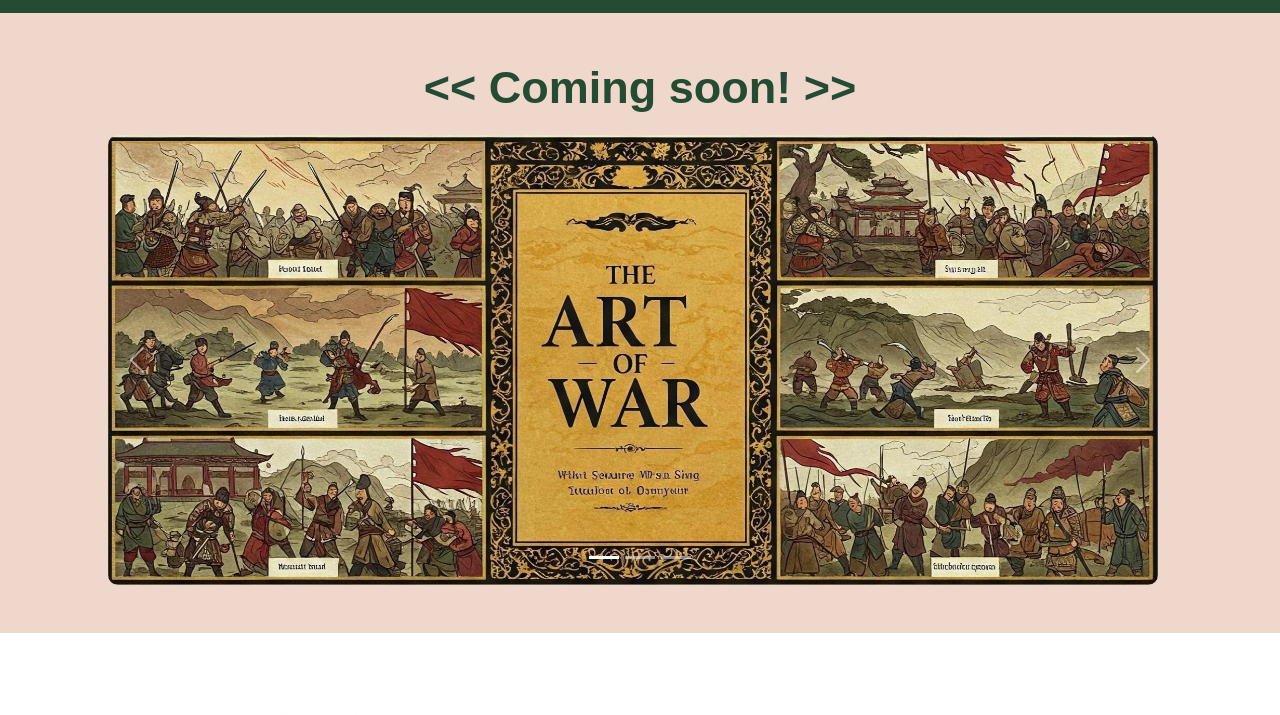
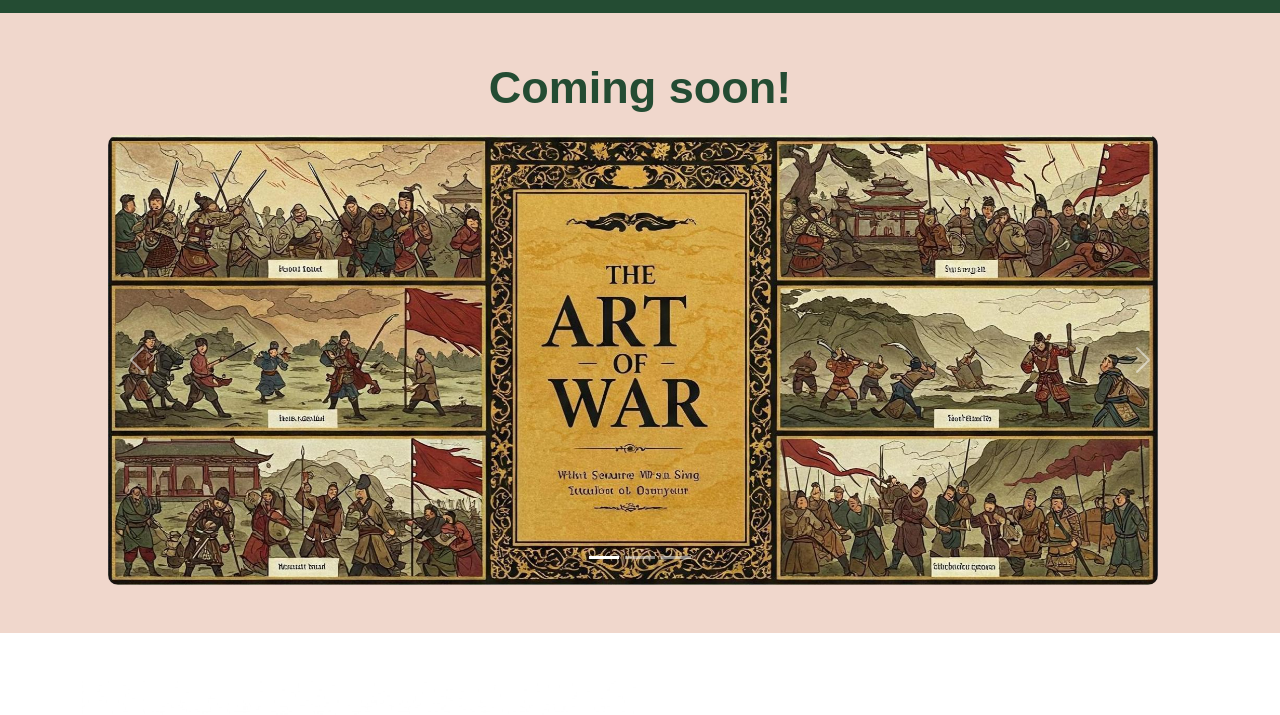
Before and after one commit to yahyaalbaba/RHU-project, a plain HTML site: page index.html in a window 1280 px wide. Shown: the part 74-789 px from the top of the page. Drawn offline with nearby package versions, Linux system fonts and the light colour scheme; a script that the page names is missing.

Commit message:
Update index.html

```diff
--- a/index.html
+++ b/index.html
@@ -64,7 +64,7 @@
       <!--Second Section-->
 
       <section class="bgbg text-light p-5 text-center">
-        <h3 class="coming"><<  Coming soon!  >></h3>
+        <h3 class="coming">  Coming soon! </h3>
         <div id="carouselExampleIndicators" class="carousel slide">
             <div class="carousel-indicators">
               <button type="button" data-bs-target="#carouselExampleIndicators" data-bs-slide-to="0" class="active" aria-current="true" aria-label="Slide 1"></button>
```
